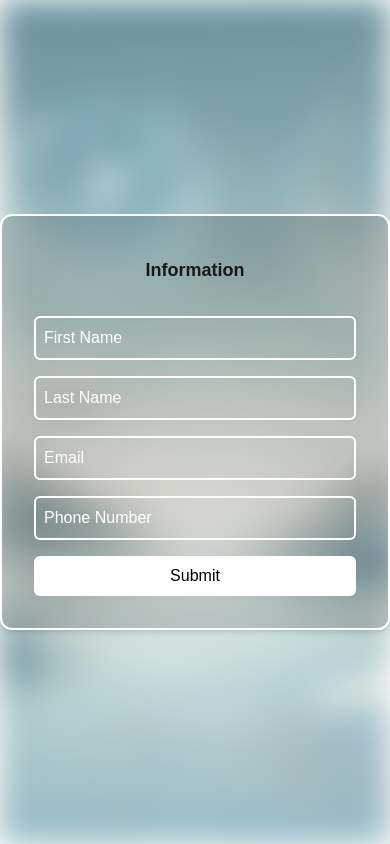
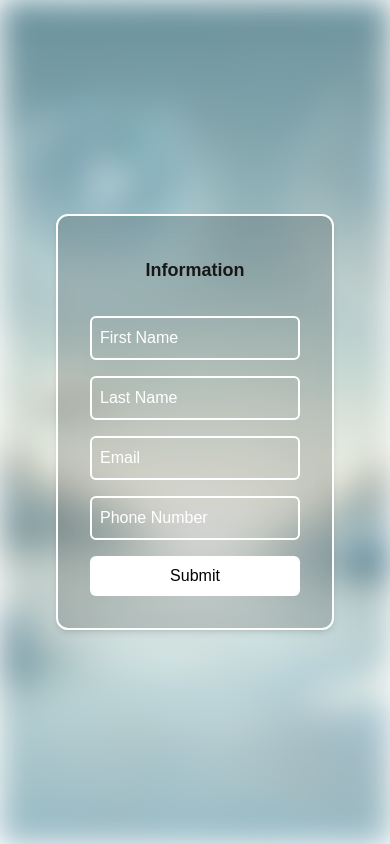
Before and after one commit to schon005/tempo-scheduling-app, a Next.js app: page /whitelist/updateProfile in a window 390 px wide. Built offline with nearby package versions, Linux system fonts and the light colour scheme; no server answers.

Commit message:
fix mobile layout

```diff
--- a/app/globals.css
+++ b/app/globals.css
@@ -46,3 +46,71 @@ body {
 .highlight-sunday:hover {
   background-color: #ff9999; /* Darker shade on hover */
 }
+
+/* ===== Mobile demo fixes ===== */
+@media (max-width: 768px) {
+  html,
+  body {
+    overflow-x: hidden;
+    width: 100%;
+  }
+
+  main {
+    max-width: 100vw;
+    overflow-x: hidden;
+  }
+
+  h1 {
+    font-size: 2.2rem !important;
+    line-height: 1.1 !important;
+    word-break: break-word;
+  }
+
+  h2 {
+    font-size: 1.8rem !important;
+    line-height: 1.15 !important;
+  }
+
+  .text-6xl,
+  .text-7xl,
+  .text-8xl {
+    font-size: 2.2rem !important;
+    line-height: 1.1 !important;
+  }
+
+  .text-5xl {
+    font-size: 2rem !important;
+    line-height: 1.1 !important;
+  }
+
+  .w-\[800px\],
+  .w-\[700px\],
+  .w-\[600px\],
+  .max-w-\[800px\],
+  .max-w-\[700px\],
+  .max-w-\[600px\] {
+    width: calc(100vw - 7rem) !important;
+    max-width: calc(100vw - 7rem) !important;
+  }
+
+  table {
+    font-size: 0.9rem;
+  }
+
+  th,
+  td {
+    padding: 0.75rem !important;
+    white-space: normal !important;
+  }
+
+  input,
+  select,
+  textarea,
+  button {
+    max-width: 100%;
+  }
+
+  .overflow-x-auto {
+    overflow-x: auto;
+  }
+}
```
